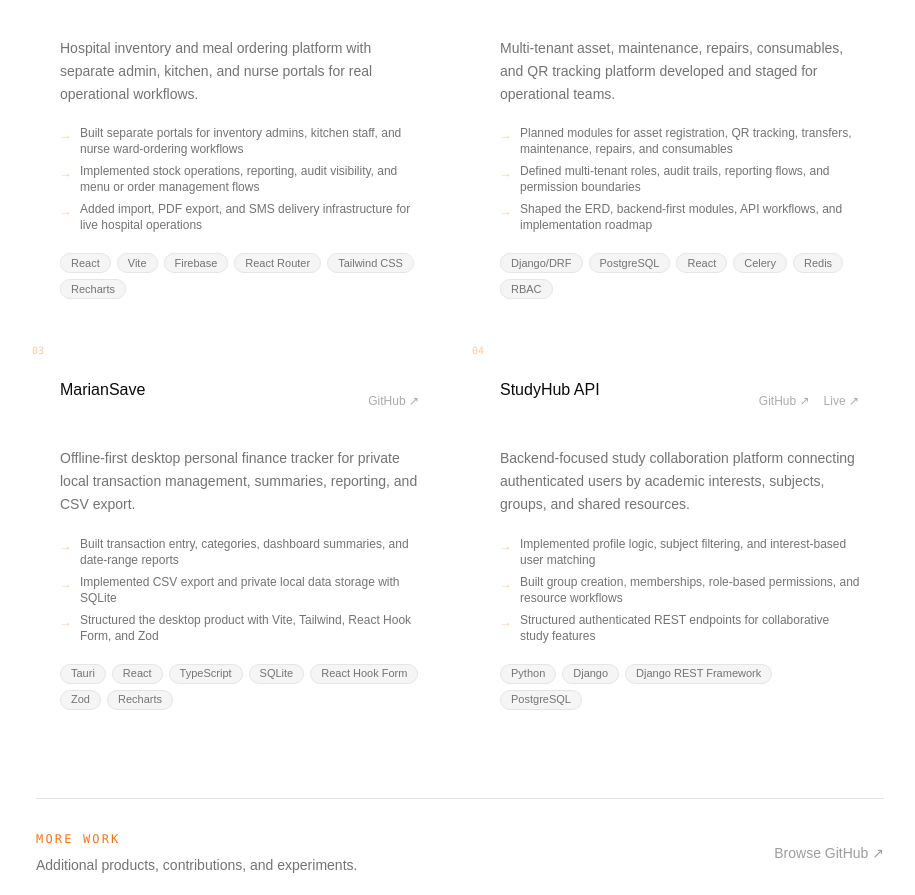
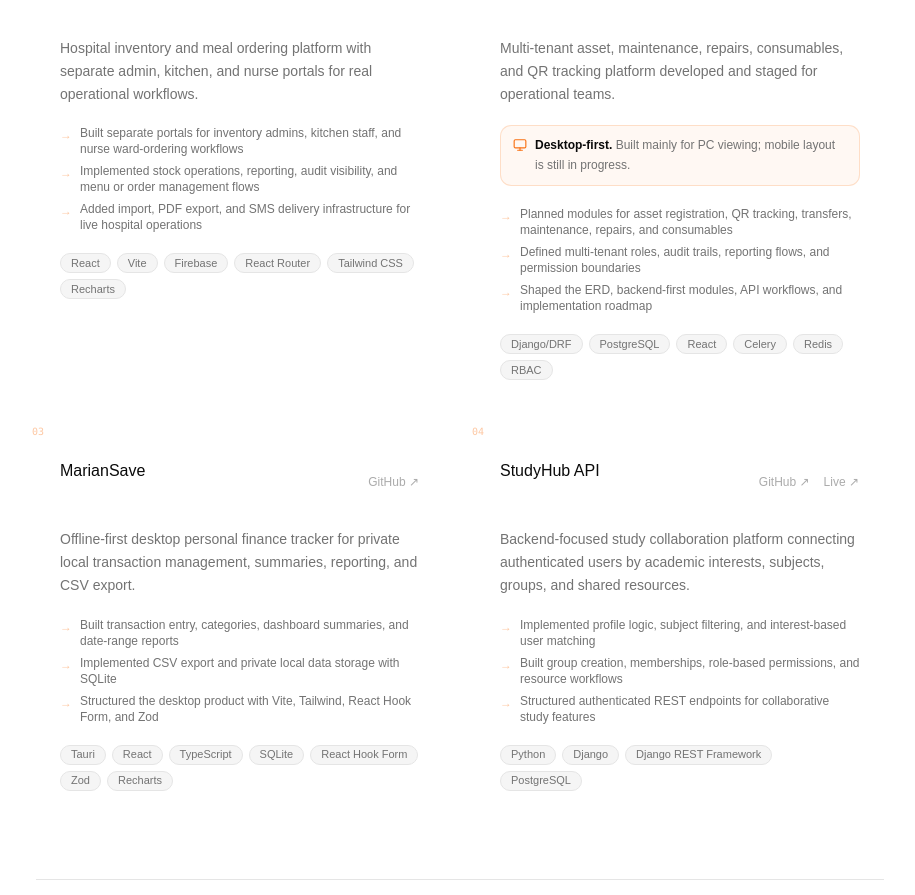
Before and after one commit to Dominic62q/newportfolio, a React (Vite) app: page / in a window 1280 px wide. Shown: the part 1902-2797 px from the top of the page, without its empty margins (180-1095 px from the left). Built offline with nearby package versions, Linux system fonts and the light colour scheme; no server answers.

Commit message:
Document AssetTrack desktop-first layout

```diff
--- a/src/components/Projects.jsx
+++ b/src/components/Projects.jsx
@@ -1,4 +1,5 @@
 import { motion } from 'framer-motion'
+import { Monitor } from 'lucide-react'
 import { Badge } from '@/components/ui/badge'
 import { Button } from '@/components/ui/button'
 import { Card, CardContent, CardHeader, CardTitle } from '@/components/ui/card'
@@ -63,6 +64,16 @@ function ProjectCard({ project, index }) {
           <p className="text-sm text-muted-foreground leading-relaxed mb-5">
             {project.summary}
           </p>
+
+          {project.desktopOnly && (
+            <div className="mb-5 flex items-start gap-2 rounded-xl border border-brand/20 bg-brand/5 px-3 py-2.5 text-xs leading-relaxed text-muted-foreground">
+              <Monitor className="mt-0.5 size-3.5 shrink-0 text-brand" aria-hidden="true" />
+              <span>
+                <span className="font-semibold text-foreground">Desktop-first.</span>{' '}
+                Built mainly for PC viewing; mobile layout is still in progress.
+              </span>
+            </div>
+          )}
 
           <ul className="space-y-1.5 mb-5">
             {project.features.slice(0, 3).map((f) => (
--- a/src/data/projects.js
+++ b/src/data/projects.js
@@ -18,6 +18,7 @@ export const projects = [
     id: 2,
     featured: true,
     staging: true,
+    desktopOnly: true,
     title: 'AssetTrack Pro',
     summary: 'Multi-tenant asset, maintenance, repairs, consumables, and QR tracking platform developed and staged for operational teams.',
     problem: 'Operational teams needed a scalable system for asset records, maintenance history, QR-code workflows, repairs, stores, and reporting.',
```
